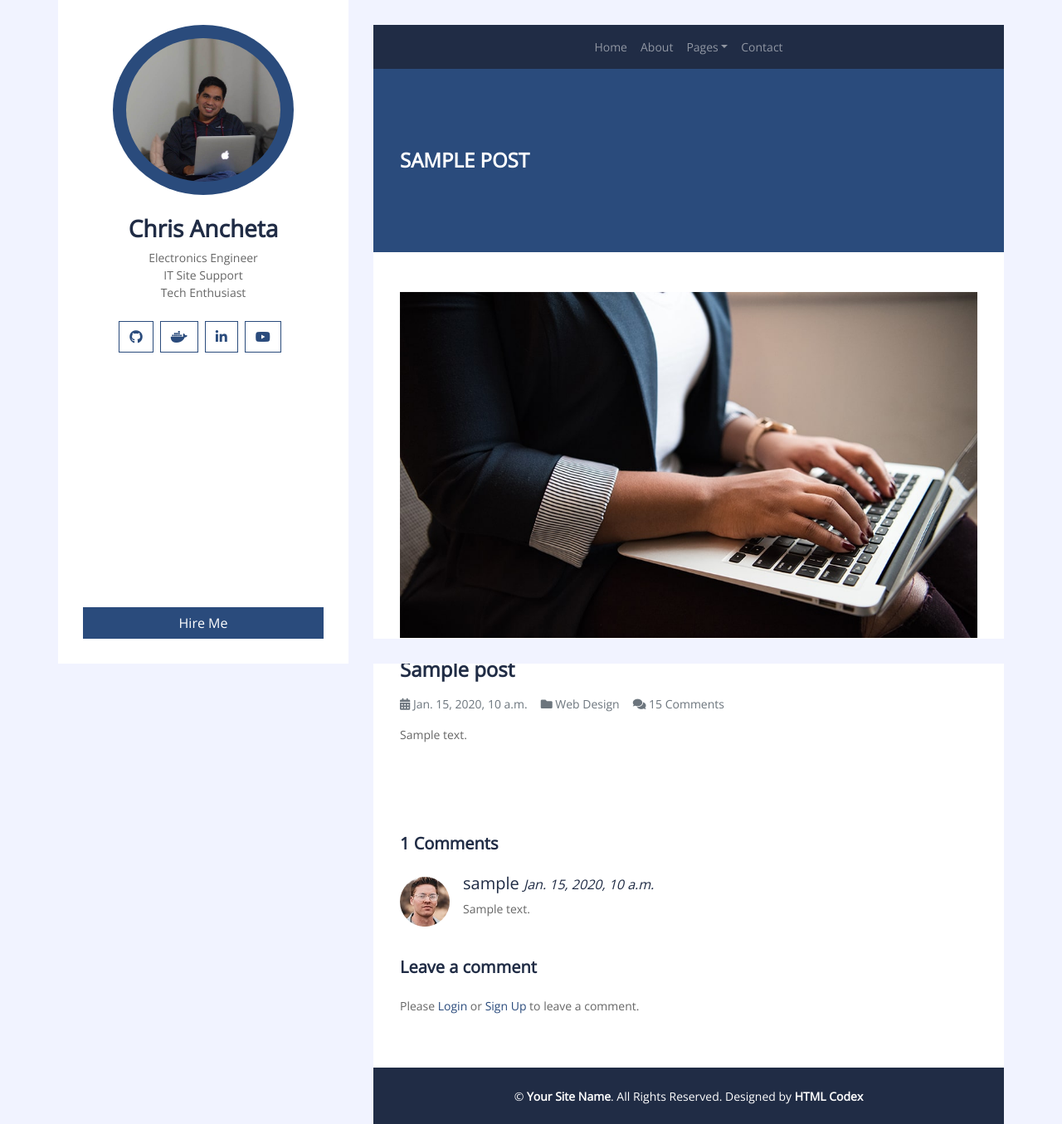
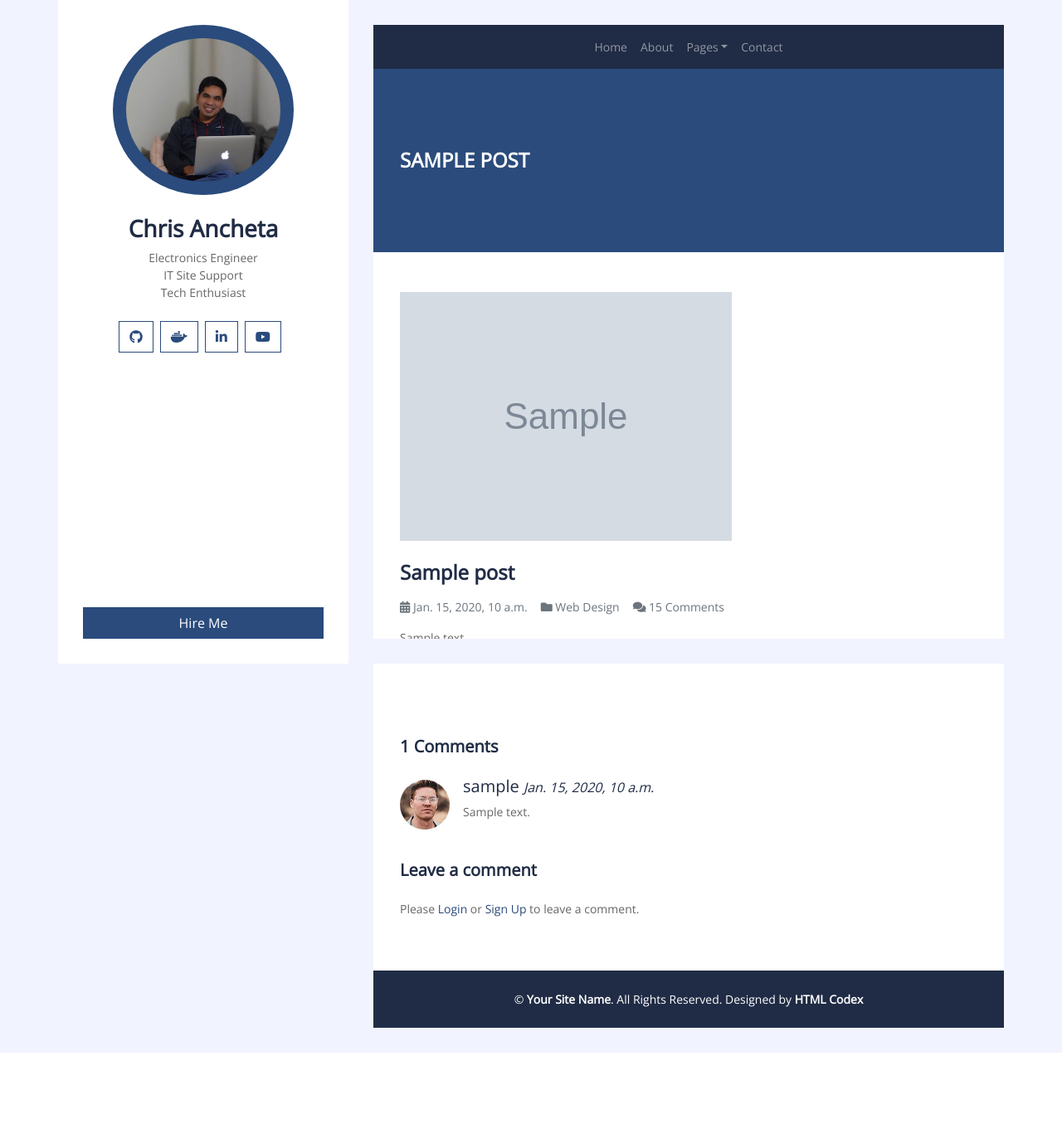
Before and after one commit to christopherece/blog, a Django app: page /posts/1 in a window 1280 px wide. Shown: the top 1355 px of the page at 83% size. After the commit the page ends 1269 px from the top, so only its background shows below. Run offline with Django 4.2, Linux system fonts and the light colour scheme; tables that the repository leaves empty hold one stand-in row (values such as "Sample post"); grey boxes marked "Sample" are stand-in pictures; some libraries are stand-ins or nearby versions.

Commit message:
Edit Image in Single Post

```diff
--- a/templates/posts/post.html
+++ b/templates/posts/post.html
@@ -26,7 +26,7 @@
 <div class="container py-5 px-2 bg-white">
     <div class="row px-4">
         <div class="col-12">
-            <img class="img-fluid mb-4" src="img/detail.jpg" alt="Image">
+            <img class="img-fluid mb-4" src="{{ post.photo_main.url }}" alt="Image">
             <h4 class="mb-3 font-weight-bold">{{post.title}}</h4>
             <div class="d-flex">
                 <p class="mr-3 text-muted"><i class="fa fa-calendar-alt"></i> {{post.created_at}}</p>
```
